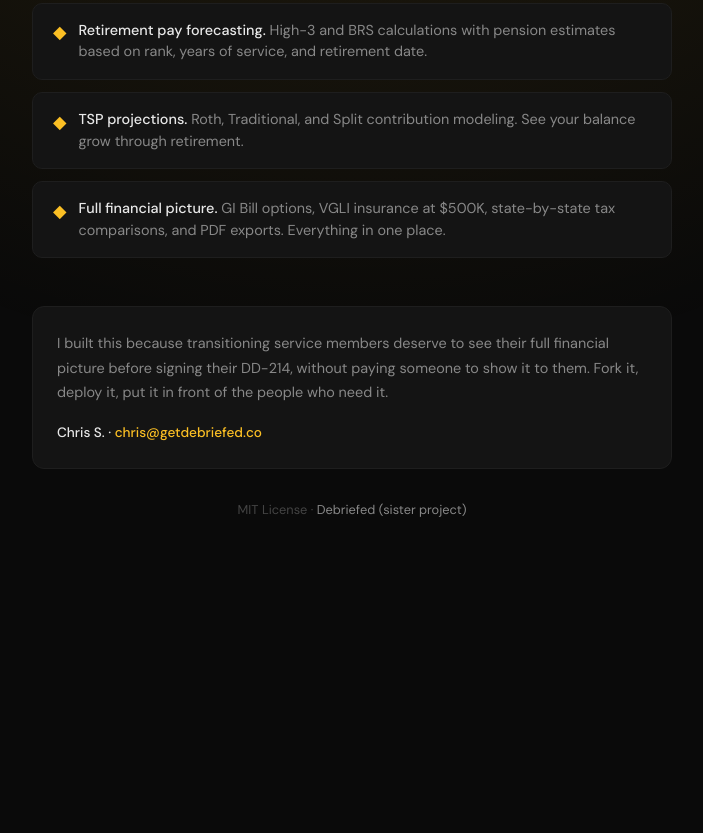
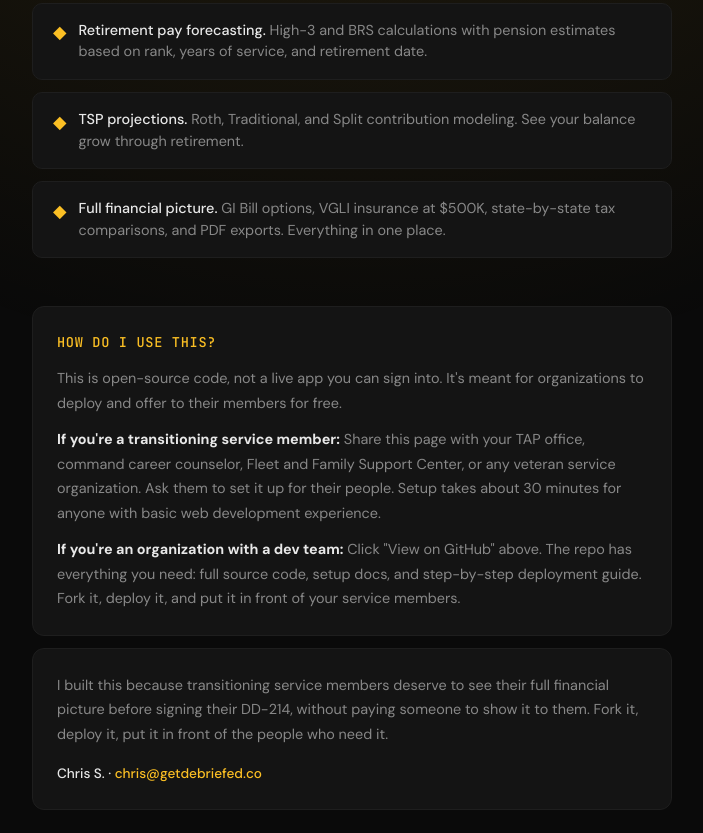
Before and after one commit to csimser/milcalc-landing, a plain HTML site: page index.html in a window 1280 px wide. Shown: the part 490-1323 px from the top of the page, without its empty margins (288-991 px from the left). Before the commit the page ends 1040 px from the top, so only its background shows below. Drawn offline with Linux system fonts and the light colour scheme.

Commit message:
add how to use section

```diff
--- a/index.html
+++ b/index.html
@@ -317,6 +317,19 @@
             </div>
         </div>
 
+        <div class="message" style="margin-bottom: 0.75rem;">
+            <p style="font-size: 0.85rem; color: var(--accent); text-transform: uppercase; letter-spacing: 0.05em; margin-bottom: 0.75rem; font-family: 'JetBrains Mono', monospace;">How do I use this?</p>
+            <p>
+                This is open-source code, not a live app you can sign into. It's meant for organizations to deploy and offer to their members for free.
+            </p>
+            <p style="margin-top: 0.75rem;">
+                <strong style="color: var(--text);">If you're a transitioning service member:</strong> Share this page with your TAP office, command career counselor, Fleet and Family Support Center, or any veteran service organization. Ask them to set it up for their people. Setup takes about 30 minutes for anyone with basic web development experience.
+            </p>
+            <p style="margin-top: 0.75rem;">
+                <strong style="color: var(--text);">If you're an organization with a dev team:</strong> Click "View on GitHub" above. The repo has everything you need: full source code, setup docs, and step-by-step deployment guide. Fork it, deploy it, and put it in front of your service members.
+            </p>
+        </div>
+
         <div class="message">
             <p>
                 I built this because transitioning service members deserve to see their full financial picture before signing their DD-214, without paying someone to show it to them. Fork it, deploy it, put it in front of the people who need it.
```
